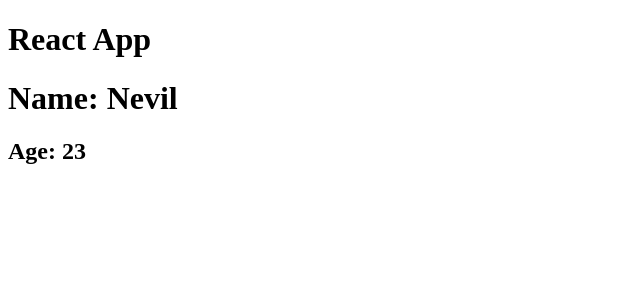
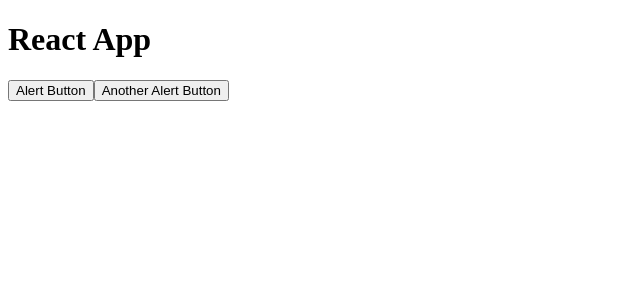
Before and after one commit to dracu-lah/react-essentials, a React (Vite) app in the folder react-quickstart/basics/: page / in a window 1280 px wide. Shown: the top 300 px of the page, without its empty margins (0-640 px from the left). Built offline with nearby package versions, Linux system fonts and the light colour scheme.

Commit message:
feat adding new chapters

```diff
--- a/react-quickstart/basics/src/App.jsx
+++ b/react-quickstart/basics/src/App.jsx
@@ -1,4 +1,6 @@
 import Chapter1 from "./components/Chapter1"
+import Chapter2 from "./components/Chapter2"
+import Chapter3 from "./components/Chapter3"
 
 const App = () => {
   return (
@@ -7,7 +9,9 @@ const App = () => {
         React App
       </h1>
       <div>
-        <Chapter1 />
+        {/* <Chapter1 /> */}
+        {/* <Chapter2 /> */}
+        <Chapter3 />
       </div>
     </div>
   )
--- /dev/null
+++ b/react-quickstart/basics/src/components/Chapter2/AnotherComponent.jsx
@@ -0,0 +1,9 @@
+import React from 'react'
+
+const AnotherComponent = (props) => {
+  return (
+    <div>Anothercomponet with age: {props.age}</div>
+  )
+}
+
+export default AnotherComponent
--- /dev/null
+++ b/react-quickstart/basics/src/components/Chapter2/index.jsx
@@ -0,0 +1,17 @@
+import AnotherComponent from "./AnotherComponent"
+
+const Chapter2 = () => {
+  const employee = {
+    name: "Nevil",
+    age: 23
+  }
+  return (
+    <div>
+      <h1>Name: {employee.name}</h1>
+      <h2>Age: {employee.age}</h2>
+      <AnotherComponent age={employee.age} />
+    </div>
+  )
+}
+
+export default Chapter2
--- /dev/null
+++ b/react-quickstart/basics/src/components/Chapter3/index.jsx
@@ -0,0 +1,18 @@
+const Chapter3 = () => {
+  function handleClick() {
+    alert("Another Alert Button Clicked!")
+  }
+  return (
+    <>
+      <button onClick={() => alert("Another Alert Button Clicked!")}>
+        Alert Button
+      </button>
+
+      <button onClick={handleClick}>
+        Another Alert Button
+      </button>
+    </>
+  )
+}
+
+export default Chapter3
```
